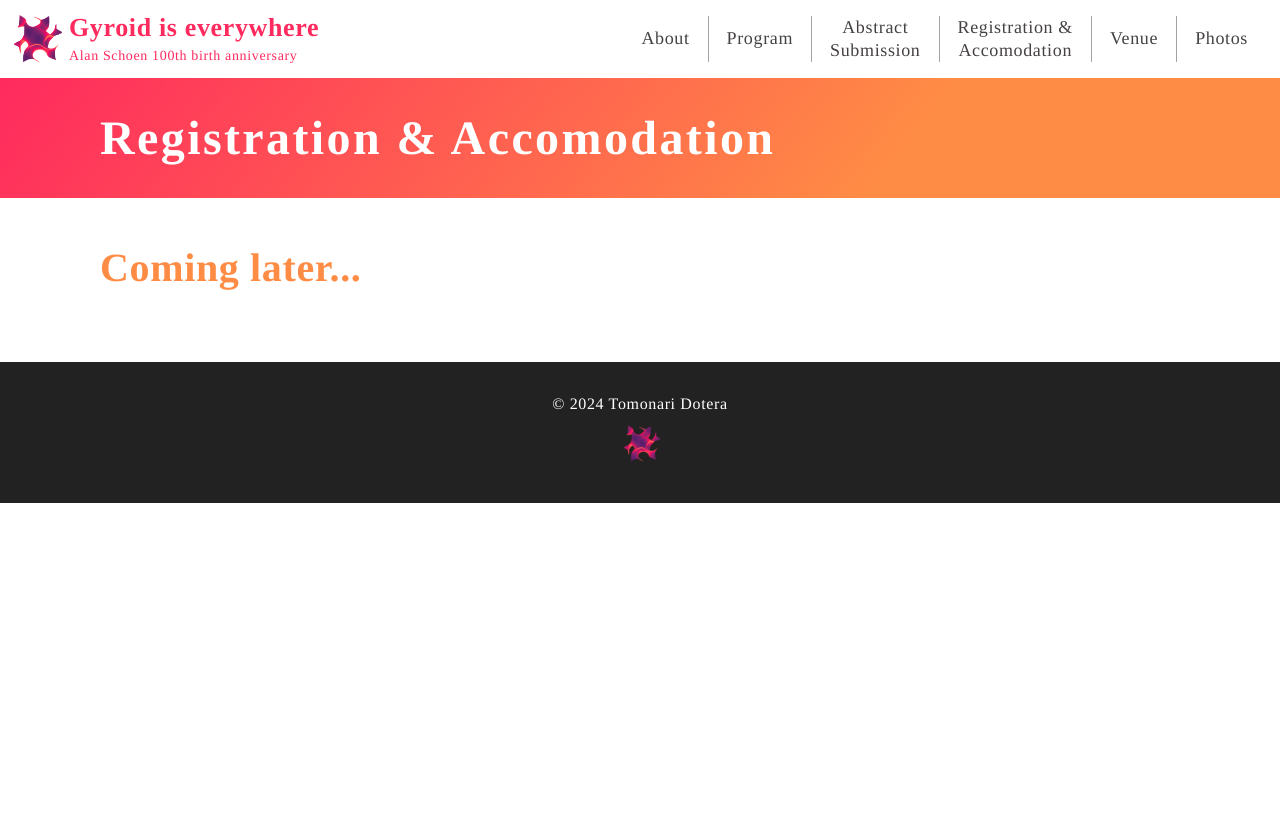
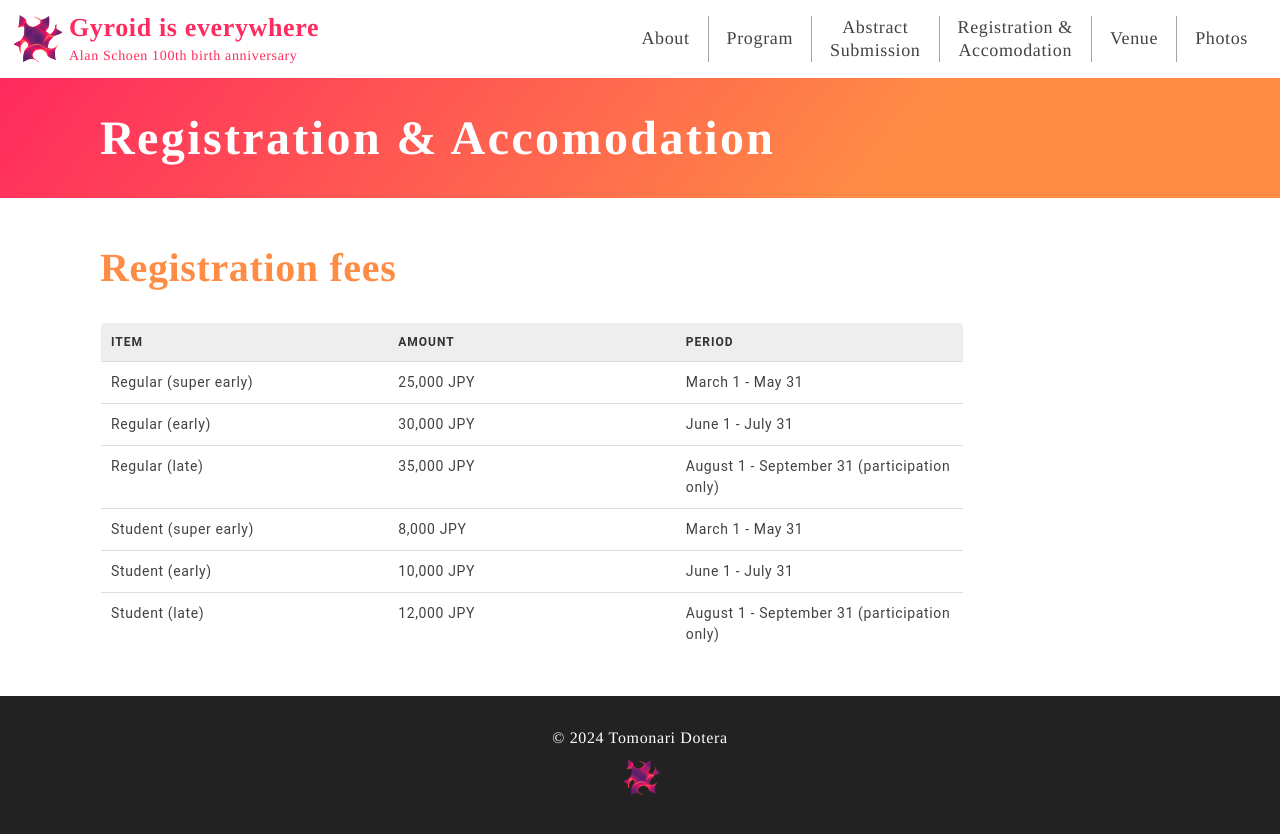
Before and after one commit to dorara-m/conference, a React (Create React App) app: page /registration in a window 1280 px wide. Shown: the top 834 px of the page. Before the commit the page ends 800 px from the top, so only its background shows below. Built offline with nearby package versions, Linux system fonts and the light colour scheme.

Commit message:
mod: fb no02

```diff
--- a/src/App.jsx
+++ b/src/App.jsx
@@ -8,7 +8,7 @@ import Home from "./pages/home/Home";
 import About from "./pages/about/About";
 import Program from "./pages/Program";
 import Abstract from "./pages/Abstract";
-import Registration from "./pages/Registration";
+import Registration from "./pages/registration/Registration";
 import Venue from "./pages/venue/Venue";
 import Photos from "./pages/Photos";
 
--- a/src/pages/Registration.jsx
+++ /dev/null
@@ -1,11 +0,0 @@
-import PageHeader from "../components/pageHeader/pageHeader";
-import Section from "../components/section/section";
-
-export default function Registration() {
-  return (
-    <div className="registration">
-      <PageHeader heading="Registration & Accomodation"></PageHeader>
-      <Section heading="Coming later..."></Section>
-    </div>
-  );
-}
--- /dev/null
+++ b/src/pages/registration/Registration.jsx
@@ -0,0 +1,54 @@
+import PageHeader from "../../components/pageHeader/pageHeader";
+import Section from "../../components/section/section";
+import styles from "./Registration.module.scss";
+
+export default function Registration() {
+  return (
+    <div className="registration">
+      <PageHeader heading="Registration & Accomodation"></PageHeader>
+      <Section heading="Registration fees">
+        <table className={styles.table}>
+          <thead>
+            <tr>
+              <th>Item</th>
+              <th>Amount</th>
+              <th>Period</th>
+            </tr>
+          </thead>
+          <tbody>
+            <tr>
+              <td>Regular (super early)</td>
+              <td>25,000 JPY</td>
+              <td>March 1 - May 31</td>
+            </tr>
+            <tr>
+              <td>Regular (early)</td>
+              <td>30,000 JPY</td>
+              <td>June 1 - July 31</td>
+            </tr>
+            <tr>
+              <td>Regular (late)</td>
+              <td>35,000 JPY</td>
+              <td>August 1 - September 31 (participation only)</td>
+            </tr>
+            <tr>
+              <td>Student (super early)</td>
+              <td>8,000 JPY</td>
+              <td>March 1 - May 31</td>
+            </tr>
+            <tr>
+              <td>Student (early)</td>
+              <td>10,000 JPY</td>
+              <td>June 1 - July 31</td>
+            </tr>
+            <tr>
+              <td>Student (late)</td>
+              <td>12,000 JPY</td>
+              <td>August 1 - September 31 (participation only)</td>
+            </tr>
+          </tbody>
+        </table>
+      </Section>
+    </div>
+  );
+}
--- /dev/null
+++ b/src/pages/registration/Registration.module.scss
@@ -0,0 +1,40 @@
+@import "../../styles/functions.scss";
+
+.table {
+  border-collapse: collapse;
+  border-spacing: 0;
+  border: 1px solid #ddd;
+  margin-top: 24px;
+  background-color: #fff;
+  border-radius: 5px;
+  overflow: hidden;
+  font-family: "Roboto", sans-serif;
+  font-size: 14px;
+  table-layout: fixed;
+  word-wrap: break-word;
+  @include mq() {
+    width: 80%;
+  }
+  thead {
+    background-color: #f5f5f5;
+    color: #333;
+    th {
+      padding: 10px;
+      font-weight: bold;
+      text-transform: uppercase;
+      font-size: 12px;
+      letter-spacing: 1px;
+      text-align: left;
+      border-bottom: 1px solid #ddd;
+      background: #eee;
+    }
+  }
+  tbody {
+    tr {
+      td {
+        padding: 10px;
+        border-bottom: 1px solid #ddd;
+      }
+    }
+  }
+}
```
